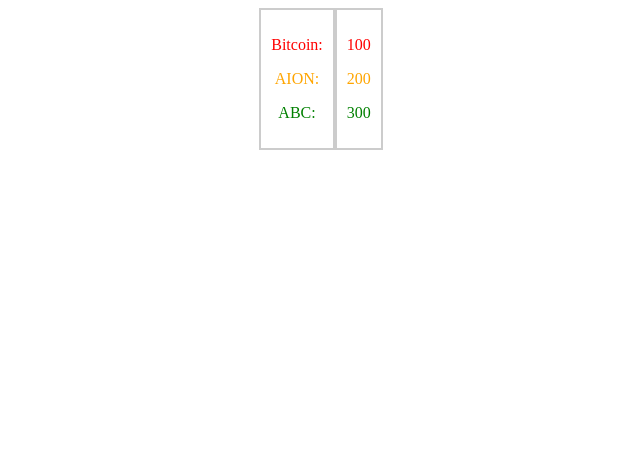
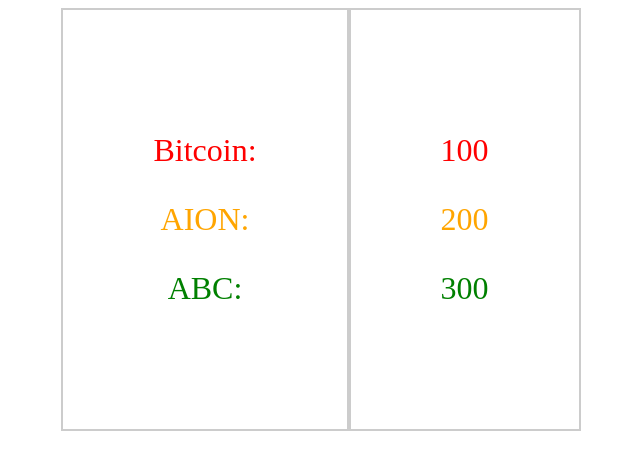
Before and after one commit to Hameet/crypto-prices, a React (Create React App) app: page / in a window 1280 px wide. Shown: the top 470 px of the page, without its empty margins (319-959 px from the left). Built offline with nearby package versions, Linux system fonts and the light colour scheme; no server answers.

Commit message:
Add padding, change font size

```diff
--- a/src/Components/Display.js
+++ b/src/Components/Display.js
@@ -11,19 +11,22 @@
   text-align: center;
 `
 const StyledCurrency = styled.div`
-  flex: 1;
+  padding: 5em;
 `
 const StyledPrices = styled.div`
-  flex: 1;
+  padding: 5em;
 `
 const StyledRowOne = styled.p`
   color: red;
+  font-size: 2em;
 `
 const StyledRowTwo = styled.p`
   color: orange;
+  font-size: 2em;
 `
 const StyledRowThree = styled.p`
   color: green;
+  font-size: 2em;
 `
 
 const Display = () => {
```
